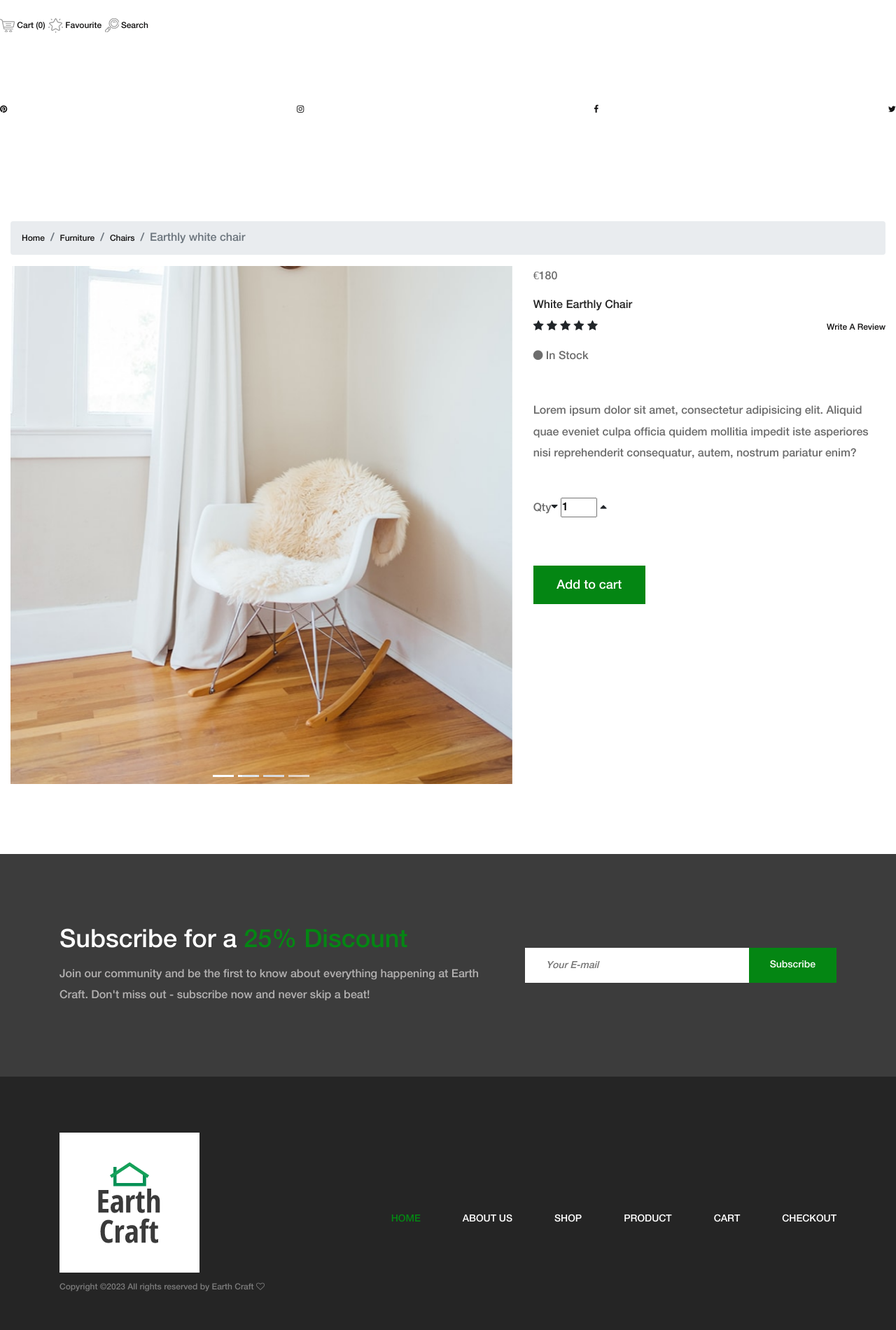
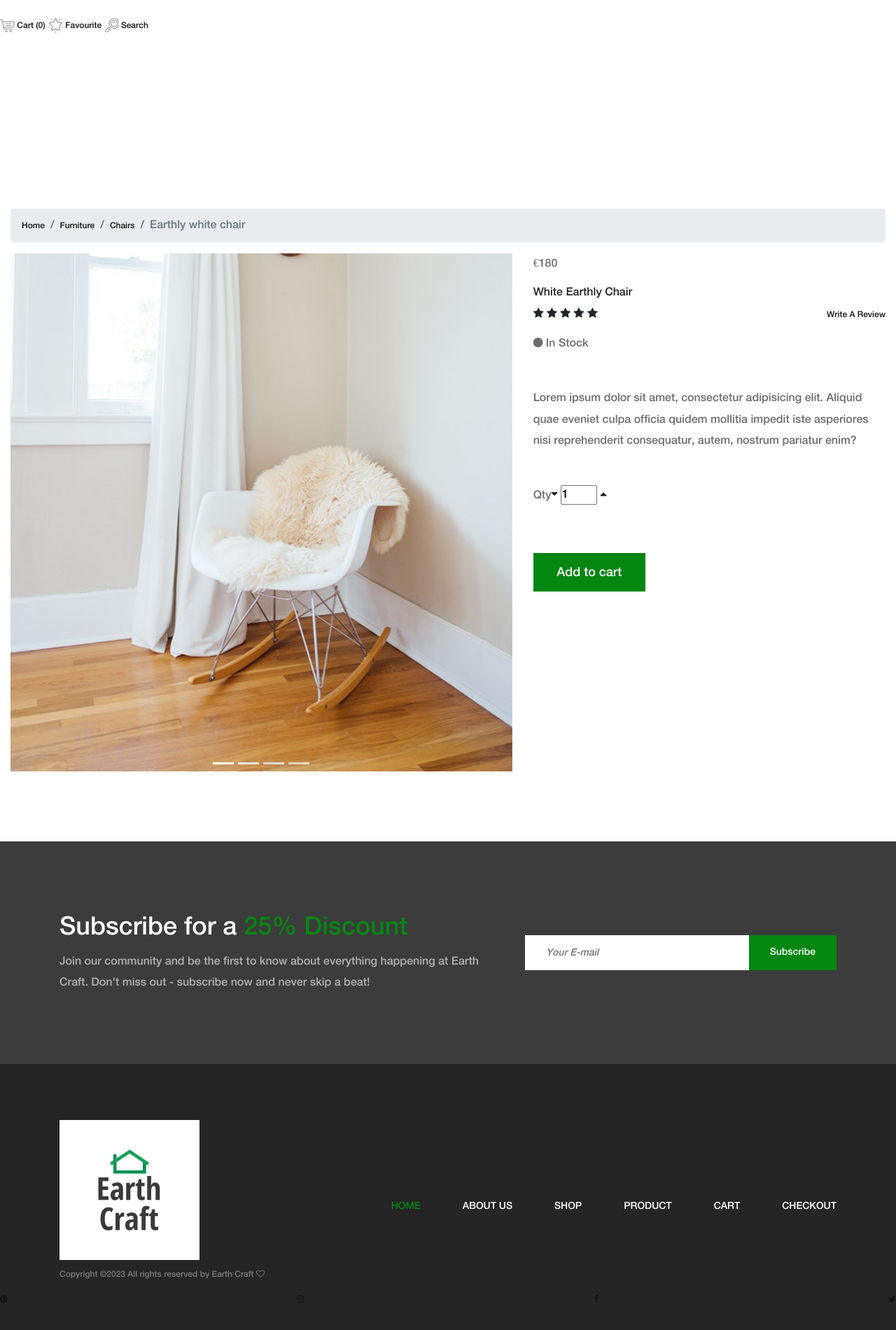
Before and after one commit to shrutiyadav94/EarthCraftFinalProject, a plain HTML site: page product-details.html in a window 1280 px wide. Shown: the part 730-2630 px from the top of the page at 70% size. Drawn offline with Linux system fonts and the light colour scheme.

Commit message:
Update product-details.html

```diff
--- a/product-details.html
+++ b/product-details.html
@@ -86,13 +86,7 @@
                 <a href="cart.html" class="cart-nav"><img src="img/core-img/cart.png" alt=""> Cart <span>(0)</span></a>
                 <a href="#" class="fav-nav"><img src="img/core-img/favorites.png" alt=""> Favourite</a>
                 <a href="#" class="search-nav"><img src="img/core-img/search.png" alt=""> Search</a>
-            </div>
-            <!-- Social Button -->
-            <div class="social-info d-flex justify-content-between">
-                <a href="#"><i class="fa fa-pinterest" aria-hidden="true"></i></a>
-                <a href="#"><i class="fa fa-instagram" aria-hidden="true"></i></a>
-                <a href="#"><i class="fa fa-facebook" aria-hidden="true"></i></a>
-                <a href="#"><i class="fa fa-twitter" aria-hidden="true"></i></a>
+
             </div>
         </header>
         <!-- Header Area End -->
@@ -281,7 +275,13 @@ Copyright &copy;<script>document.write(new Date().getFullYear());</script> All r
                     </div>
                 </div>
             </div>
-        </div>
+        </div <!-- Social Button -->
+            <div class="social-info d-flex justify-content-between">
+                <a href="#"><i class="fa fa-pinterest" aria-hidden="true"></i></a>
+                <a href="#"><i class="fa fa-instagram" aria-hidden="true"></i></a>
+                <a href="#"><i class="fa fa-facebook" aria-hidden="true"></i></a>
+                <a href="#"><i class="fa fa-twitter" aria-hidden="true"></i></a>
+            </div>
     </footer>
     <!-- ##### Footer Area End ##### -->
 
```
